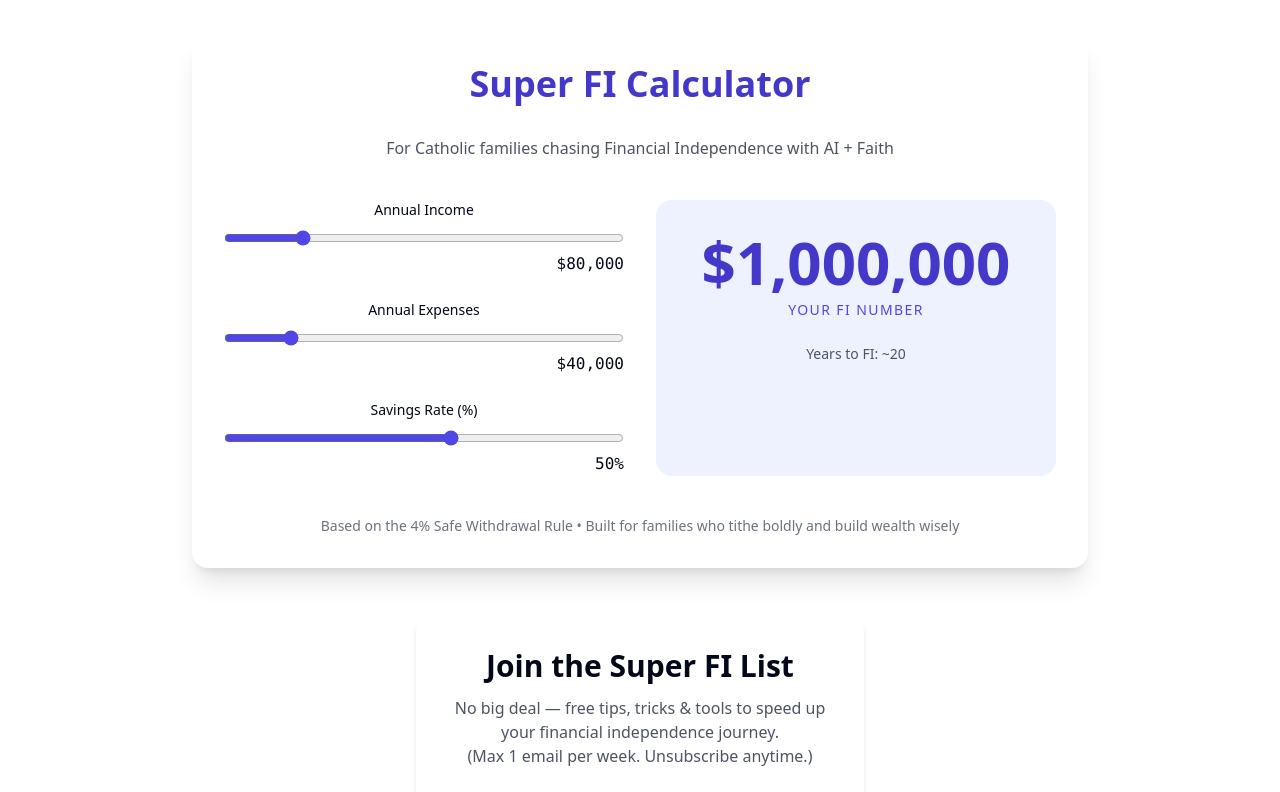
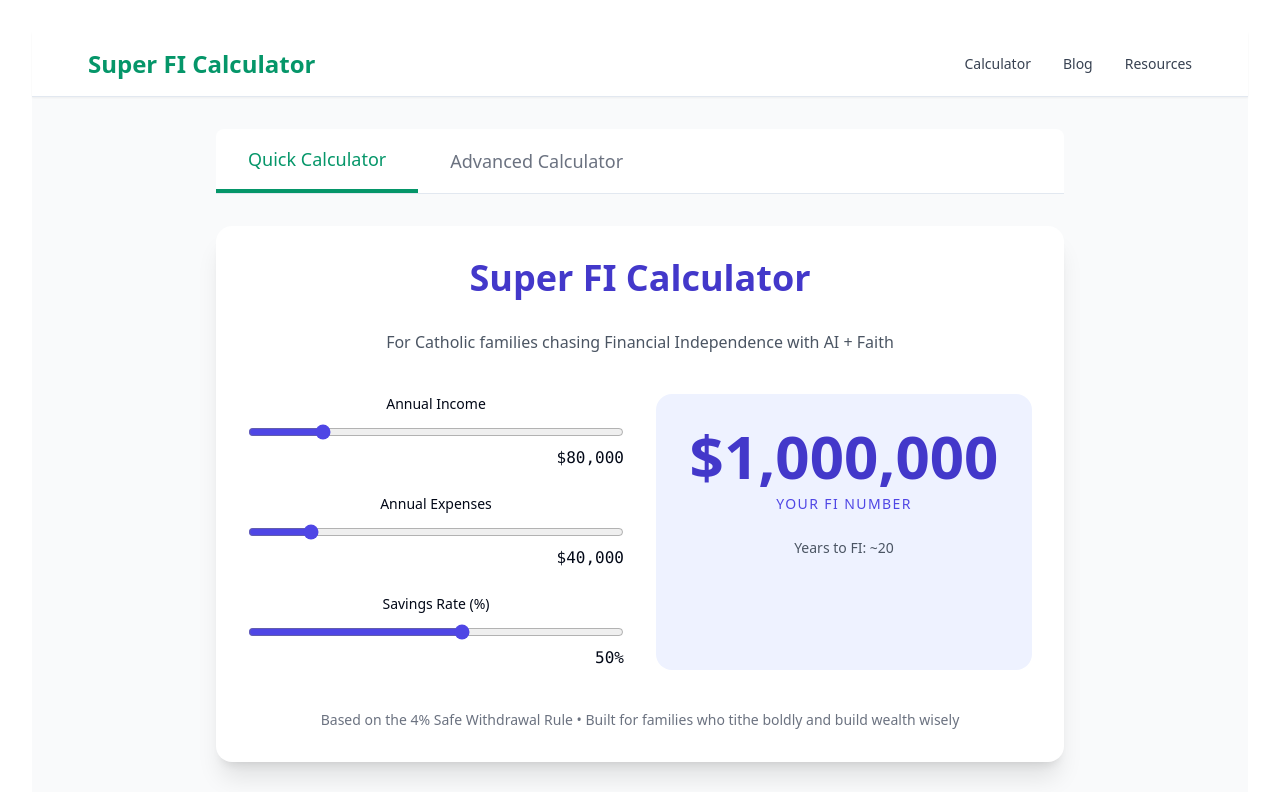
Before and after one commit to daughterpop/super-fi-calc, a React (Vite) app: page / in a window 1280 px wide. Shown: the top 792 px of the page. Built offline with nearby package versions, Linux system fonts and the light colour scheme.

Commit message:
Add navigation bar with Blog link + tabs for Quick / Advanced Calculator

```diff
--- a/src/App.jsx
+++ b/src/App.jsx
@@ -1,13 +1,60 @@
 import "./App.css";
+import { useState } from 'react';
 import SubscribeForm from './components/SubscribeForm';
 import SuperFiCalculator from './Super-Fi-Calculator.jsx';
 
 function App() {
+  const [activeTab, setActiveTab] = useState('quick');
+
   return (
-    <>
-      <SuperFiCalculator />
+    <div className="min-h-screen bg-gray-50">
+      {/* Navigation */}
+      <nav className="bg-white shadow-sm border-b sticky top-0 z-50">
+        <div className="max-w-6xl mx-auto px-6 py-4 flex justify-between items-center">
+          <div className="text-2xl font-bold text-emerald-600">Super FI Calculator</div>
+          <div className="flex gap-8 text-sm">
+            <a href="/" className="text-gray-700 hover:text-emerald-600 font-medium">Calculator</a>
+            <a href="/blog" className="text-gray-700 hover:text-emerald-600 font-medium">Blog</a>
+            <a href="#" className="text-gray-700 hover:text-emerald-600 font-medium">Resources</a>
+          </div>
+        </div>
+      </nav>
+
+      <div className="max-w-4xl mx-auto px-6 py-8">
+        {/* Tabs */}
+        <div className="flex border-b mb-8 bg-white rounded-t-lg">
+          <button
+            onClick={() => setActiveTab('quick')}
+            className={`px-8 py-4 font-medium text-lg transition-colors ${activeTab === 'quick' ? 'border-b-4 border-emerald-600 text-emerald-600' : 'text-gray-500 hover:text-gray-700'}`}
+          >
+            Quick Calculator
+          </button>
+          <button
+            onClick={() => setActiveTab('advanced')}
+            className={`px-8 py-4 font-medium text-lg transition-colors ${activeTab === 'advanced' ? 'border-b-4 border-emerald-600 text-emerald-600' : 'text-gray-500 hover:text-gray-700'}`}
+          >
+            Advanced Calculator
+          </button>
+        </div>
+
+        {activeTab === 'quick' ? (
+          <SuperFiCalculator />
+        ) : (
+          <div className="bg-white rounded-xl shadow-sm p-12 text-center">
+            <h2 className="text-2xl font-semibold mb-4">Advanced FI Calculator</h2>
+            <p className="text-gray-600 mb-8">More detailed version with age, inflation, multiple income streams, etc. coming soon.</p>
+            <button
+              onClick={() => setActiveTab('quick')}
+              className="px-6 py-3 bg-emerald-600 text-white rounded-lg hover:bg-emerald-700"
+            >
+              Back to Quick Calculator
+            </button>
+          </div>
+        )}
+      </div>
+
       <SubscribeForm />
-    </>
+    </div>
   );
 }
 
```
